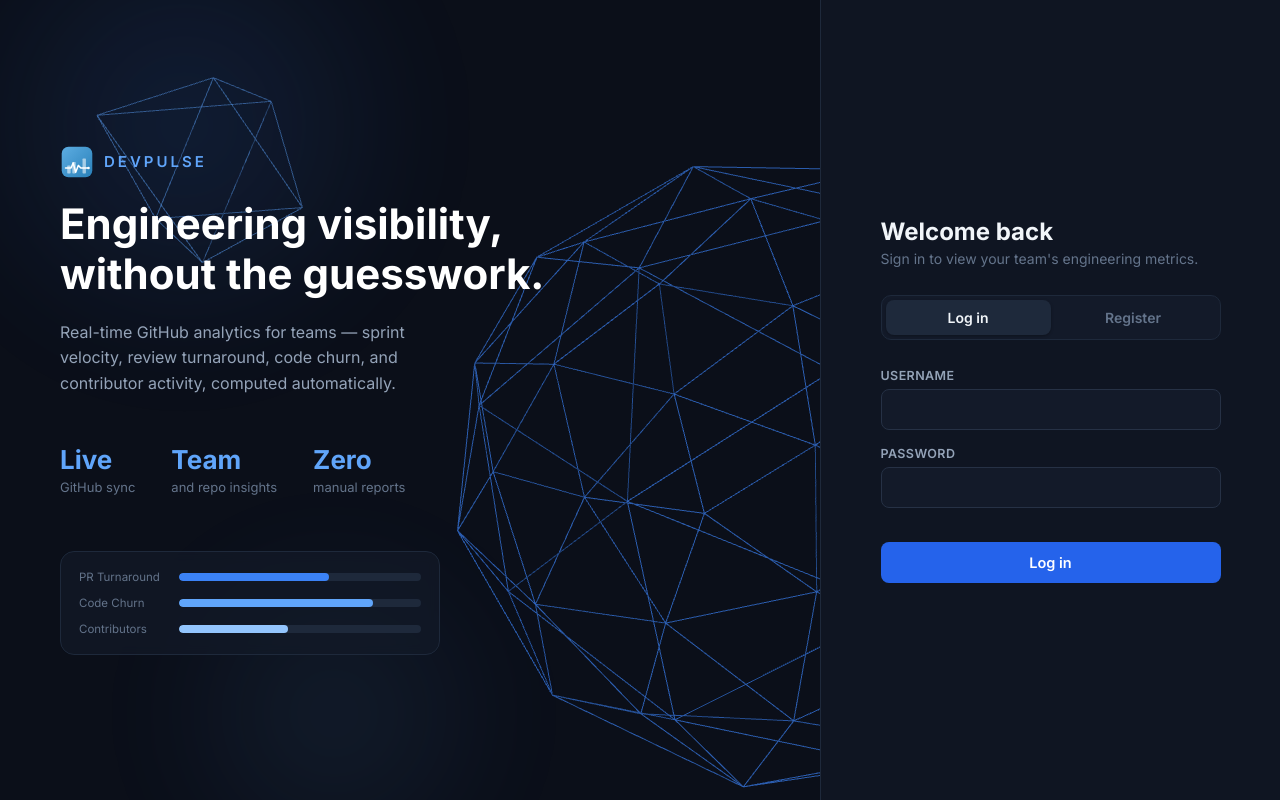
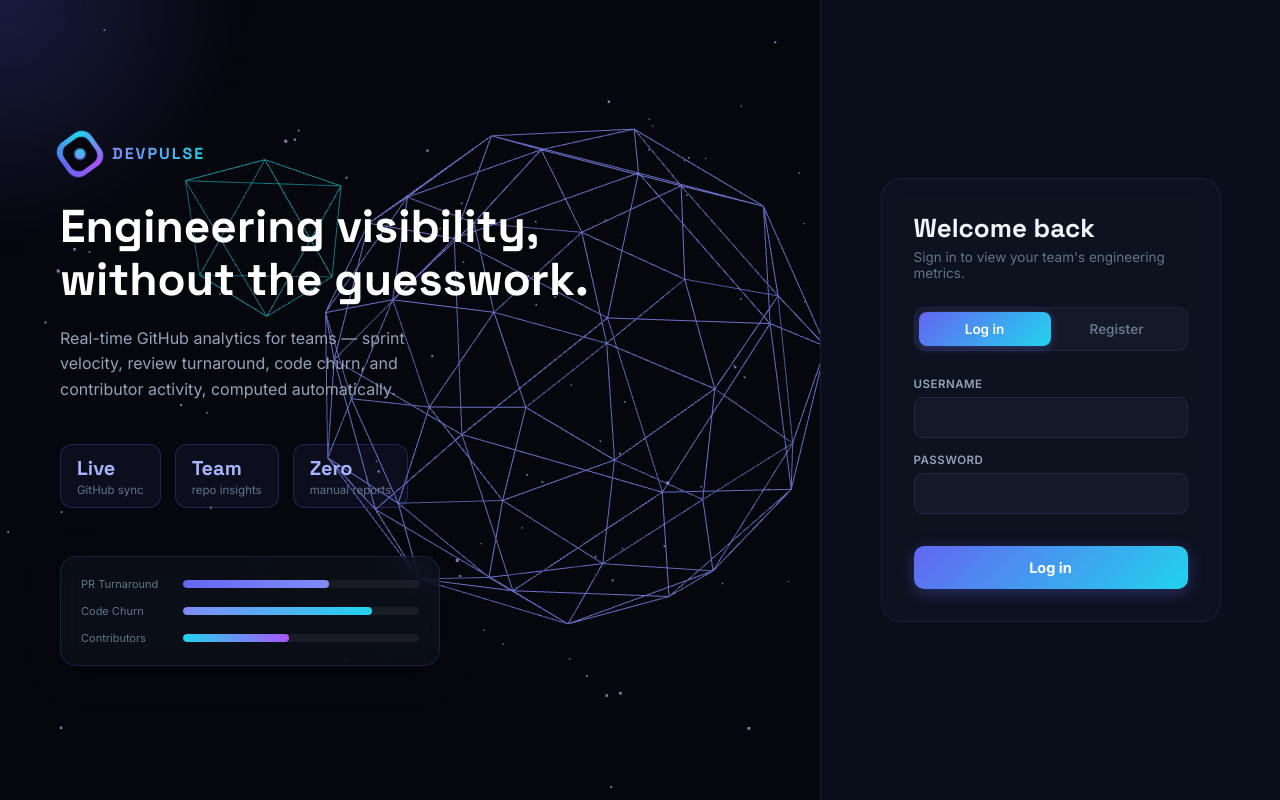
Before and after one commit to jeffincj/devpulse, a Django app: page /login/ in a window 1280 px wide. Run offline with Django 5.2, Linux system fonts and the light colour scheme; parts of the project's set-up code (start-up, migrations or seed data) failed here and were passed over.

Commit message:
Redesign login page: new animated gradient logo, cursor spotlight, 3D card tilt, mouse-reactive particles

```diff
--- a/templates/login.html
+++ b/templates/login.html
@@ -4,7 +4,7 @@
 <meta charset="UTF-8">
 <title>DevPulse — Sign in</title>
 <link rel="preconnect" href="https://fonts.googleapis.com">
-<link href="https://fonts.googleapis.com/css2?family=Inter:wght@400;500;600;700&display=swap" rel="stylesheet">
+<link href="https://fonts.googleapis.com/css2?family=Inter:wght@400;500;600;700;800&family=Space+Grotesk:wght@600;700&display=swap" rel="stylesheet">
 <script src="https://cdn.jsdelivr.net/npm/three@0.128.0/build/three.min.js"></script>
 <style>
   * { box-sizing: border-box; }
@@ -13,12 +13,13 @@
     margin: 0;
     min-height: 100vh;
     display: flex;
-    background: #0b0f19;
+    background: #05070d;
+    overflow: hidden;
   }
 
   .brand-panel {
     flex: 1;
-    background: #0b0f19;
+    background: #05070d;
     color: white;
     display: flex;
     flex-direction: column;
@@ -28,109 +29,160 @@
     overflow: hidden;
   }
 
-  #three-canvas {
+  #three-canvas { position: absolute; inset: 0; z-index: 0; }
+
+  /* Cursor-following spotlight */
+  #spotlight {
     position: absolute;
-    top: 0; left: 0; right: 0; bottom: 0;
-    z-index: 0;
-    opacity: 0.85;
+    width: 500px; height: 500px;
+    border-radius: 50%;
+    background: radial-gradient(circle, rgba(99,102,241,0.22) 0%, transparent 70%);
+    pointer-events: none;
+    z-index: 1;
+    transform: translate(-50%, -50%);
+    transition: opacity 0.3s;
+    filter: blur(10px);
   }
 
-  .glow {
-    position: absolute;
+  .brand-content { position: relative; z-index: 2; }
+
+  /* New logo: animated conic gradient ring + pulsing core */
+  .logo-badge {
+    position: relative;
+    width: 40px; height: 40px;
+    border-radius: 12px;
+    display: flex; align-items: center; justify-content: center;
+    background: conic-gradient(from 0deg, #6366f1, #22d3ee, #a855f7, #6366f1);
+    animation: spinGrad 4s linear infinite;
+  }
+  @keyframes spinGrad { to { --a: 360deg; transform: rotate(360deg); } }
+  .logo-core {
+    width: 30px; height: 30px;
+    border-radius: 9px;
+    background: #05070d;
+    display: flex; align-items: center; justify-content: center;
+  }
+  .logo-dot {
+    width: 10px; height: 10px;
     border-radius: 50%;
-    filter: blur(60px);
-    opacity: 0.3;
-    pointer-events: none;
-    z-index: 0;
+    background: linear-gradient(135deg, #818cf8, #22d3ee);
+    animation: pulseDot 1.6s ease-in-out infinite;
   }
-  .glow-1 {
-    width: 500px; height: 500px;
-    background: radial-gradient(circle, rgba(59,130,246,0.5) 0%, transparent 70%);
-    top: -150px; left: -100px;
-    animation: drift1 18s ease-in-out infinite;
-  }
-  .glow-2 {
-    width: 380px; height: 380px;
-    background: radial-gradient(circle, rgba(96,165,250,0.35) 0%, transparent 70%);
-    bottom: -120px; left: 20%;
-    animation: drift2 22s ease-in-out infinite;
-  }
-  @keyframes drift1 {
-    0%, 100% { transform: translate(0, 0); }
-    50% { transform: translate(40px, 30px); }
-  }
-  @keyframes drift2 {
-    0%, 100% { transform: translate(0, 0); }
-    50% { transform: translate(-30px, -25px); }
+  @keyframes pulseDot {
+    0%, 100% { transform: scale(1); box-shadow: 0 0 0 0 rgba(99,102,241,0.6); }
+    50% { transform: scale(1.35); box-shadow: 0 0 0 8px rgba(99,102,241,0); }
   }
 
-  .brand-content { position: relative; z-index: 1; }
+  .brand-logo-row { display: flex; align-items: center; gap: 12px; margin-bottom: 26px; }
+  .brand-logo-text {
+    font-family: 'Space Grotesk', sans-serif;
+    font-size: 16px; letter-spacing: 2px; font-weight: 700; text-transform: uppercase;
+    background: linear-gradient(90deg, #818cf8, #22d3ee);
+    -webkit-background-clip: text; background-clip: text; color: transparent;
+  }
 
-  .brand-logo-row { display: flex; align-items: center; gap: 10px; margin-bottom: 20px; }
-  .brand-logo-text { font-size: 15px; letter-spacing: 3px; color: #60a5fa; font-weight: 600; text-transform: uppercase; }
-  .brand-title { font-size: 42px; font-weight: 700; line-height: 1.2; margin: 0 0 20px 0; }
-  .brand-sub { font-size: 16px; color: #94a3b8; max-width: 380px; line-height: 1.6; }
-  .brand-stats { display: flex; gap: 36px; margin-top: 48px; }
-  .brand-stat-num { font-size: 26px; font-weight: 700; color: #60a5fa; }
-  .brand-stat-label { font-size: 13px; color: #64748b; margin-top: 4px; }
+  .brand-title {
+    font-family: 'Space Grotesk', sans-serif;
+    font-size: 46px; font-weight: 700; line-height: 1.15; margin: 0 0 20px 0;
+    background: linear-gradient(100deg, #ffffff 30%, #a5b4fc 50%, #22d3ee 65%, #ffffff 90%);
+    background-size: 250% auto;
+    -webkit-background-clip: text; background-clip: text; color: transparent;
+    animation: shine 6s linear infinite;
+  }
+  @keyframes shine {
+    to { background-position: -250% center; }
+  }
+
+  .brand-sub { font-size: 16px; color: #94a3b8; max-width: 400px; line-height: 1.6; }
+
+  .brand-stats { display: flex; gap: 14px; margin-top: 42px; }
+  .stat-chip {
+    padding: 10px 16px;
+    border-radius: 12px;
+    background: rgba(99,102,241,0.08);
+    border: 1px solid rgba(99,102,241,0.25);
+    backdrop-filter: blur(8px);
+    transition: transform 0.2s, background 0.2s;
+  }
+  .stat-chip:hover { transform: translateY(-3px); background: rgba(99,102,241,0.16); }
+  .stat-num { font-size: 20px; font-weight: 700; color: #a5b4fc; font-family: 'Space Grotesk', sans-serif; }
+  .stat-label { font-size: 11.5px; color: #64748b; margin-top: 2px; }
 
   .mock-card {
-    margin-top: 56px;
+    margin-top: 48px;
     max-width: 380px;
-    background: rgba(19, 26, 41, 0.7);
-    border: 1px solid #1e293b;
-    border-radius: 14px;
-    padding: 18px;
-    backdrop-filter: blur(6px);
+    background: rgba(15, 20, 33, 0.55);
+    border: 1px solid rgba(99,102,241,0.2);
+    border-radius: 16px;
+    padding: 20px;
+    backdrop-filter: blur(12px);
+    box-shadow: 0 8px 32px rgba(0,0,0,0.3);
   }
-  .mock-row { display: flex; align-items: center; gap: 10px; margin-bottom: 12px; }
+  .mock-row { display: flex; align-items: center; gap: 10px; margin-bottom: 13px; }
   .mock-row:last-child { margin-bottom: 0; }
-  .mock-bar { height: 8px; border-radius: 4px; background: #1e293b; overflow: hidden; flex: 1; position: relative; }
-  .mock-bar-fill { height: 100%; border-radius: 4px; animation: fillBar 2.4s ease-out forwards; }
+  .mock-bar { height: 8px; border-radius: 4px; background: rgba(255,255,255,0.06); overflow: hidden; flex: 1; }
+  .mock-bar-fill { height: 100%; border-radius: 4px; animation: fillBar 1.8s cubic-bezier(0.16,1,0.3,1) forwards; }
   @keyframes fillBar { from { width: 0%; } }
-  .mock-label { font-size: 11.5px; color: #64748b; width: 90px; flex-shrink: 0; }
+  .mock-label { font-size: 11px; color: #64748b; width: 92px; flex-shrink: 0; }
 
-  .fade-in { opacity: 0; animation: fadeUp 0.6s ease forwards; }
-  .fade-in.delay-1 { animation-delay: 0.08s; }
-  .fade-in.delay-2 { animation-delay: 0.16s; }
-  .fade-in.delay-3 { animation-delay: 0.24s; }
+  .fade-in { opacity: 0; animation: fadeUp 0.7s cubic-bezier(0.16,1,0.3,1) forwards; }
+  .fade-in.delay-1 { animation-delay: 0.1s; }
+  .fade-in.delay-2 { animation-delay: 0.2s; }
+  .fade-in.delay-3 { animation-delay: 0.3s; }
   @keyframes fadeUp {
-    from { opacity: 0; transform: translateY(10px); }
+    from { opacity: 0; transform: translateY(16px); }
     to { opacity: 1; transform: translateY(0); }
   }
 
+  /* Right panel with 3D tilt on mouse move */
   .form-panel {
     width: 460px;
-    background: #0f1522;
+    background: #0a0e1a;
     display: flex;
     align-items: center;
     justify-content: center;
     padding: 40px;
-    border-left: 1px solid #1e293b;
+    border-left: 1px solid rgba(99,102,241,0.15);
+    perspective: 1200px;
   }
-  .form-box { width: 100%; max-width: 340px; }
-  .form-heading { font-size: 24px; font-weight: 700; color: #f1f5f9; margin-bottom: 4px; }
-  .form-subheading { font-size: 14px; color: #64748b; margin-bottom: 28px; }
+  .form-box {
+    width: 100%; max-width: 340px;
+    transform-style: preserve-3d;
+    transition: transform 0.15s ease-out;
+    background: rgba(19, 26, 41, 0.4);
+    border: 1px solid rgba(99,102,241,0.15);
+    border-radius: 20px;
+    padding: 32px;
+    backdrop-filter: blur(10px);
+  }
+  .form-heading {
+    font-family: 'Space Grotesk', sans-serif;
+    font-size: 26px; font-weight: 700; color: #f1f5f9; margin-bottom: 4px;
+  }
+  .form-subheading { font-size: 13.5px; color: #64748b; margin-bottom: 26px; }
 
-  .tabs { display: flex; background: #131a29; border-radius: 10px; padding: 4px; margin-bottom: 28px; border: 1px solid #1e293b; }
-  .tab { flex: 1; text-align: center; padding: 9px; cursor: pointer; border-radius: 8px; font-size: 14px; font-weight: 600; color: #64748b; transition: all 0.15s; }
-  .tab.active { background: #1e293b; color: #f1f5f9; box-shadow: 0 1px 3px rgba(0,0,0,0.3); }
+  .tabs { display: flex; background: rgba(255,255,255,0.03); border-radius: 11px; padding: 4px; margin-bottom: 26px; border: 1px solid rgba(99,102,241,0.15); }
+  .tab { flex: 1; text-align: center; padding: 9px; cursor: pointer; border-radius: 8px; font-size: 13.5px; font-weight: 600; color: #64748b; transition: all 0.2s; }
+  .tab.active { background: linear-gradient(135deg, #6366f1, #22d3ee); color: white; box-shadow: 0 2px 10px rgba(99,102,241,0.4); }
 
-  label { display: block; font-size: 12.5px; font-weight: 600; color: #94a3b8; text-transform: uppercase; letter-spacing: 0.4px; margin-bottom: 6px; margin-top: 16px; }
+  label { display: block; font-size: 11.5px; font-weight: 600; color: #94a3b8; text-transform: uppercase; letter-spacing: 0.5px; margin-bottom: 6px; margin-top: 15px; }
   input, select {
-    width: 100%; padding: 11px 12px; font-size: 14px; font-family: inherit;
-    background: #131a29; border: 1.5px solid #263145; border-radius: 8px; outline: none;
-    color: #e2e8f0; transition: border-color 0.15s;
+    width: 100%; padding: 11px 13px; font-size: 14px; font-family: inherit;
+    background: rgba(255,255,255,0.03); border: 1.5px solid rgba(99,102,241,0.2); border-radius: 9px; outline: none;
+    color: #e2e8f0; transition: border-color 0.2s, background 0.2s;
   }
   input::placeholder { color: #4b5871; }
-  input:focus, select:focus { border-color: #3b82f6; }
+  input:focus, select:focus { border-color: #818cf8; background: rgba(99,102,241,0.06); }
 
   button.primary {
-    width: 100%; margin-top: 24px; padding: 12px; border: none; border-radius: 8px;
-    background: #2563eb; color: white; font-size: 14.5px; font-weight: 600; cursor: pointer;
-    transition: background 0.15s; font-family: inherit;
+    width: 100%; margin-top: 22px; padding: 13px; border: none; border-radius: 10px;
+    background: linear-gradient(135deg, #6366f1, #22d3ee);
+    color: white; font-size: 14.5px; font-weight: 700; cursor: pointer;
+    transition: transform 0.15s, box-shadow 0.15s; font-family: inherit;
+    box-shadow: 0 4px 16px rgba(99,102,241,0.35);
   }
-  button.primary:hover { background: #1d4ed8; }
+  button.primary:hover { transform: translateY(-2px); box-shadow: 0 8px 24px rgba(99,102,241,0.5); }
+  button.primary:active { transform: translateY(0); }
 
   .error { color: #f87171; font-size: 13px; margin-top: 10px; }
   .hidden { display: none; }
@@ -145,56 +197,45 @@
 
 <div class="brand-panel" id="brandPanel">
   <canvas id="three-canvas"></canvas>
-  <div class="glow glow-1"></div>
-  <div class="glow glow-2"></div>
+  <div id="spotlight"></div>
 
   <div class="brand-content">
     <div class="brand-logo-row fade-in">
-      <svg width="34" height="34" viewBox="0 0 160 160" xmlns="http://www.w3.org/2000/svg">
-        <defs>
-          <linearGradient id="loginBadgeGrad" x1="0%" y1="0%" x2="100%" y2="100%">
-            <stop offset="0%" stop-color="#5dade2"/>
-            <stop offset="100%" stop-color="#2980b9"/>
-          </linearGradient>
-        </defs>
-        <rect x="8" y="8" width="144" height="144" rx="32" fill="url(#loginBadgeGrad)"/>
-        <rect x="34" y="96" width="16" height="38" rx="3" fill="#ffffff" opacity="0.55"/>
-        <rect x="58" y="80" width="16" height="54" rx="3" fill="#ffffff" opacity="0.55"/>
-        <rect x="106" y="64" width="16" height="70" rx="3" fill="#ffffff" opacity="0.55"/>
-        <path d="M 26 108 L 52 108 L 62 84 L 74 128 L 86 96 L 98 108 L 134 108"
-              fill="none" stroke="#ffffff" stroke-width="7" stroke-linecap="round" stroke-linejoin="round"/>
-        <circle cx="134" cy="108" r="6" fill="#ffffff"/>
-      </svg>
-      <span class="brand-logo-text">DEVPULSE</span>
+      <div class="logo-badge">
+        <div class="logo-core">
+          <div class="logo-dot"></div>
+        </div>
+      </div>
+      <span class="brand-logo-text">DevPulse</span>
     </div>
     <h1 class="brand-title fade-in delay-1">Engineering visibility,<br>without the guesswork.</h1>
     <p class="brand-sub fade-in delay-1">Real-time GitHub analytics for teams — sprint velocity, review turnaround, code churn, and contributor activity, computed automatically.</p>
 
     <div class="brand-stats fade-in delay-2">
-      <div><div class="brand-stat-num">Live</div><div class="brand-stat-label">GitHub sync</div></div>
-      <div><div class="brand-stat-num">Team</div><div class="brand-stat-label">and repo insights</div></div>
-      <div><div class="brand-stat-num">Zero</div><div class="brand-stat-label">manual reports</div></div>
+      <div class="stat-chip"><div class="stat-num">Live</div><div class="stat-label">GitHub sync</div></div>
+      <div class="stat-chip"><div class="stat-num">Team</div><div class="stat-label">repo insights</div></div>
+      <div class="stat-chip"><div class="stat-num">Zero</div><div class="stat-label">manual reports</div></div>
     </div>
 
     <div class="mock-card fade-in delay-3">
       <div class="mock-row">
         <span class="mock-label">PR Turnaround</span>
-        <div class="mock-bar"><div class="mock-bar-fill" style="width:62%; background:#3b82f6;"></div></div>
+        <div class="mock-bar"><div class="mock-bar-fill" style="width:62%; background:linear-gradient(90deg,#6366f1,#818cf8);"></div></div>
       </div>
       <div class="mock-row">
         <span class="mock-label">Code Churn</span>
-        <div class="mock-bar"><div class="mock-bar-fill" style="width:80%; background:#60a5fa;"></div></div>
+        <div class="mock-bar"><div class="mock-bar-fill" style="width:80%; background:linear-gradient(90deg,#818cf8,#22d3ee);"></div></div>
       </div>
       <div class="mock-row">
         <span class="mock-label">Contributors</span>
-        <div class="mock-bar"><div class="mock-bar-fill" style="width:45%; background:#93c5fd;"></div></div>
+        <div class="mock-bar"><div class="mock-bar-fill" style="width:45%; background:linear-gradient(90deg,#22d3ee,#a855f7);"></div></div>
       </div>
     </div>
   </div>
 </div>
 
 <div class="form-panel">
-  <div class="form-box fade-in delay-2">
+  <div class="form-box fade-in delay-2" id="formBox">
     <div class="form-heading">Welcome back</div>
     <div class="form-subheading">Sign in to view your team's engineering metrics.</div>
 
@@ -279,10 +320,33 @@ async function register() {
   } catch (e) { errEl.textContent = 'Something went wrong: ' + e; }
 }
 
-/* ---------- 3D interactive background (Three.js) ---------- */
+/* ---------- Cursor spotlight ---------- */
+const brandPanel = document.getElementById('brandPanel');
+const spotlight = document.getElementById('spotlight');
+brandPanel.addEventListener('mousemove', (e) => {
+  const rect = brandPanel.getBoundingClientRect();
+  spotlight.style.left = (e.clientX - rect.left) + 'px';
+  spotlight.style.top = (e.clientY - rect.top) + 'px';
+});
+
+/* ---------- 3D tilt on the login card ---------- */
+const formBox = document.getElementById('formBox');
+document.querySelector('.form-panel').addEventListener('mousemove', (e) => {
+  const rect = formBox.getBoundingClientRect();
+  const x = e.clientX - rect.left - rect.width / 2;
+  const y = e.clientY - rect.top - rect.height / 2;
+  const rotateY = (x / rect.width) * 10;
+  const rotateX = -(y / rect.height) * 10;
+  formBox.style.transform = `perspective(1200px) rotateX(${rotateX}deg) rotateY(${rotateY}deg)`;
+});
+document.querySelector('.form-panel').addEventListener('mouseleave', () => {
+  formBox.style.transform = 'perspective(1200px) rotateX(0deg) rotateY(0deg)';
+});
+
+/* ---------- 3D interactive particle field (Three.js), strongly mouse-reactive ---------- */
 (function initThree() {
-  if (typeof THREE === 'undefined') return; // fail silently if CDN didn't load
-  const panel = document.getElementById('brandPanel');
+  if (typeof THREE === 'undefined') return;
+  const panel = brandPanel;
   const canvas = document.getElementById('three-canvas');
   if (!panel || !canvas) return;
 
@@ -290,57 +354,69 @@ async function register() {
   const height = panel.clientHeight;
 
   const scene = new THREE.Scene();
-  const camera = new THREE.PerspectiveCamera(50, width / height, 0.1, 1000);
-  camera.position.z = 6;
+  const camera = new THREE.PerspectiveCamera(55, width / height, 0.1, 1000);
+  camera.position.z = 7;
 
   const renderer = new THREE.WebGLRenderer({ canvas, alpha: true, antialias: true });
   renderer.setSize(width, height);
   renderer.setPixelRatio(Math.min(window.devicePixelRatio, 2));
 
-  // Wireframe icosahedron — abstract, blue-toned, matches the brand
-  const geometry = new THREE.IcosahedronGeometry(2.2, 1);
-  const material = new THREE.MeshBasicMaterial({
-    color: 0x3b82f6,
-    wireframe: true,
-    transparent: true,
-    opacity: 0.55,
-  });
-  const shape = new THREE.Mesh(geometry, material);
-  shape.position.set(2.5, -0.5, 0);
+  // Central wireframe icosahedron
+  const geo = new THREE.IcosahedronGeometry(2.3, 1);
+  const mat = new THREE.MeshBasicMaterial({ color: 0x818cf8, wireframe: true, transparent: true, opacity: 0.55 });
+  const shape = new THREE.Mesh(geo, mat);
+  shape.position.set(2.2, -0.3, 0);
   scene.add(shape);
 
-  // Small secondary shape for depth
-  const geometry2 = new THREE.OctahedronGeometry(0.9, 0);
-  const material2 = new THREE.MeshBasicMaterial({
-    color: 0x60a5fa,
-    wireframe: true,
-    transparent: true,
-    opacity: 0.35,
-  });
-  const shape2 = new THREE.Mesh(geometry2, material2);
-  shape2.position.set(-1.5, 1.8, -1);
+  const geo2 = new THREE.OctahedronGeometry(1.0, 0);
+  const mat2 = new THREE.MeshBasicMaterial({ color: 0x22d3ee, wireframe: true, transparent: true, opacity: 0.4 });
+  const shape2 = new THREE.Mesh(geo2, mat2);
+  shape2.position.set(-1.8, 2.0, -1);
   scene.add(shape2);
+
+  // Particle field that scatters based on cursor
+  const particleCount = 140;
+  const positions = new Float32Array(particleCount * 3);
+  for (let i = 0; i < particleCount; i++) {
+    positions[i * 3] = (Math.random() - 0.5) * 14;
+    positions[i * 3 + 1] = (Math.random() - 0.5) * 8;
+    positions[i * 3 + 2] = (Math.random() - 0.5) * 6;
+  }
+  const particleGeo = new THREE.BufferGeometry();
+  particleGeo.setAttribute('position', new THREE.BufferAttribute(positions, 3));
+  const particleMat = new THREE.PointsMaterial({ color: 0xa5b4fc, size: 0.035, transparent: true, opacity: 0.7 });
+  const particles = new THREE.Points(particleGeo, particleMat);
+  scene.add(particles);
 
   let mouseX = 0, mouseY = 0;
   let targetX = 0, targetY = 0;
 
-  window.addEventListener('mousemove', (e) => {
-    mouseX = (e.clientX / window.innerWidth) * 2 - 1;
-    mouseY = (e.clientY / window.innerHeight) * 2 - 1;
+  panel.addEventListener('mousemove', (e) => {
+    const rect = panel.getBoundingClientRect();
+    mouseX = ((e.clientX - rect.left) / rect.width) * 2 - 1;
+    mouseY = ((e.clientY - rect.top) / rect.height) * 2 - 1;
   });
 
   function animate() {
     requestAnimationFrame(animate);
 
-    shape.rotation.x += 0.0018;
-    shape.rotation.y += 0.0026;
-    shape2.rotation.x -= 0.0012;
-    shape2.rotation.y += 0.0016;
+    shape.rotation.x += 0.002;
+    shape.rotation.y += 0.003;
+    shape2.rotation.x -= 0.0015;
+    shape2.rotation.y += 0.002;
+    particles.rotation.y += 0.0004;
 
-    targetX += (mouseX - targetX) * 0.02;
-    targetY += (mouseY - targetY) * 0.02;
-    camera.position.x = targetX * 0.6;
-    camera.position.y = -targetY * 0.4;
+    // shapes lean toward the cursor directly (stronger response than before)
+    targetX += (mouseX - targetX) * 0.06;
+    targetY += (mouseY - targetY) * 0.06;
+
+    shape.position.x = 2.2 + targetX * 0.8;
+    shape.position.y = -0.3 - targetY * 0.5;
+    shape2.position.x = -1.8 - targetX * 0.5;
+    shape2.position.y = 2.0 + targetY * 0.4;
+
+    camera.position.x = targetX * 1.2;
+    camera.position.y = -targetY * 0.8;
     camera.lookAt(scene.position);
 
     renderer.render(scene, camera);
@@ -348,8 +424,7 @@ async function register() {
   animate();
 
   window.addEventListener('resize', () => {
-    const w = panel.clientWidth;
-    const h = panel.clientHeight;
+    const w = panel.clientWidth, h = panel.clientHeight;
     camera.aspect = w / h;
     camera.updateProjectionMatrix();
     renderer.setSize(w, h);
```
